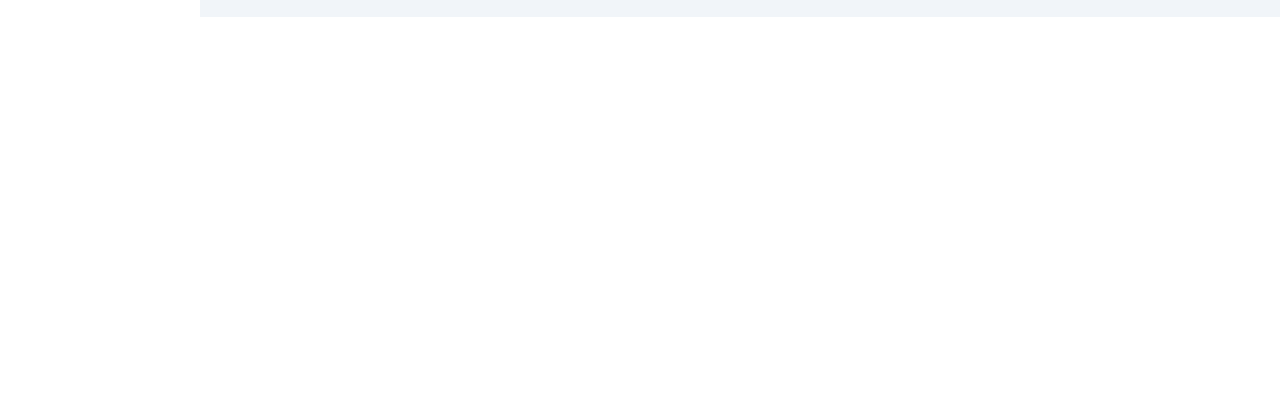
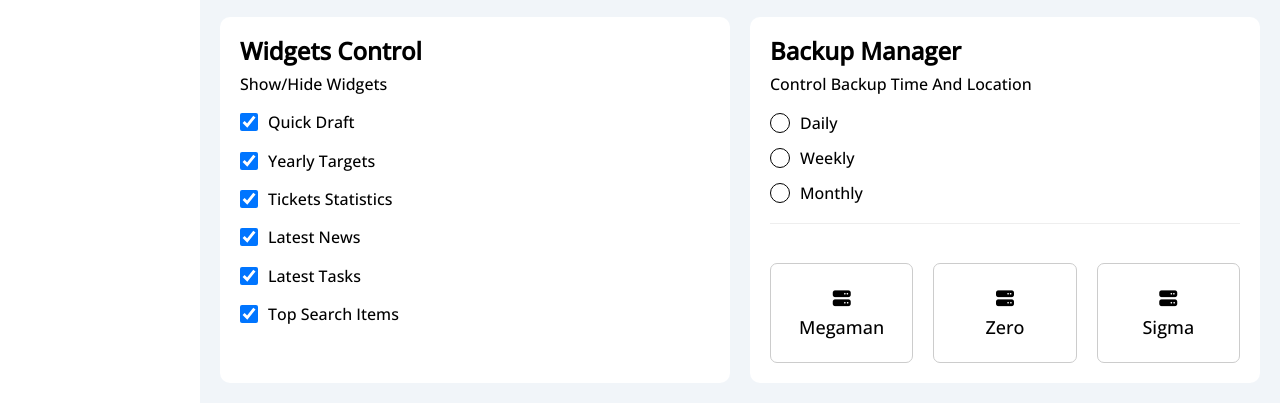
Before and after one commit to omar-mFarrag/Template4-Dashboard, a plain HTML site: page setting.html in a window 1280 px wide. Shown: the part 917-1320 px from the top of the page. Before the commit the page ends 934 px from the top, so only its background shows below. Drawn offline with nearby package versions, Linux system fonts and the light colour scheme.

Commit message:
settings page finished

```diff
--- a/css/master.css
+++ b/css/master.css
@@ -1390,4 +1390,136 @@ input:focus{
     margin-top: 10px;
 }
 /* End of Social Info */
+
+/* Strat of Widgets Control */
+.widgets-control{
+    background-color: white;
+    padding: 20px;
+    border-radius: 10px;
+}
+.widgets-control h2{
+    margin-bottom: 10px;
+}
+.widgets-control p{
+    margin-bottom: 20px;
+}
+.wid-control-content{
+    display: flex;
+    flex-direction: column;
+    gap: 20px;
+}
+.wid-control-content div{
+    display: flex;
+    align-items: center;
+    gap: 10px;
+}
+.wid-control-content input{
+    width: 18px;
+    height: 18px;
+}
+.wid-control-content input,
+.wid-control-content label{
+    cursor: pointer;
+}
+.wid-control-content label{
+    font-size: 16px;
+}
+/* End of Widgets Control */
+/* Start of Backup Manager */
+.backup-manager{
+    background-color: white;
+    padding: 20px;
+    border-radius: 10px;
+}
+.backup-manager h2{
+    margin-bottom: 10px;
+}
+.backup-manager p{
+    margin-bottom: 20px;
+}
+.backup-manager .period{
+    display: flex;
+    flex-direction: column;
+    gap: 15px;
+    padding-bottom: 20px;
+    border-bottom: solid 1px var(--main-gray);
+}
+.backup-manager .period .time{
+    display: flex;
+    align-items: center;
+    gap: 10px;
+}
+.period input{
+    appearance: none;
+    -webkit-appearance: none;
+    border: solid black 1px;
+    width: 20px;
+    height: 20px;
+    border-radius: 50%;
+    display: flex;
+    justify-content: center;
+    align-items: center;
+    position: relative;
+    cursor: pointer;
+}
+.period label{
+    cursor: pointer;
+}
+.period input::before{
+    content: "";
+    position: absolute;
+    width: 0px;
+    height: 0px;
+    background-color: #0075ff;
+    border-radius: 50%;
+    top: 50%;
+    left: 50%;
+    transform: translate(-50% , -50%);
+    transition: .3s;
+}
+.period input:checked{
+    border-color: #0075ff;
+}
+.period input:checked::before{
+    width: 10px;
+    height: 10px;
+}
+.backup-manager .servers{
+    display: flex;
+    justify-content: center;
+    gap: 20px;
+    width: 100%;
+    padding-top: 20px;
+}
+.backup-manager .server{
+    width: calc((100% - 40px) / 3 );
+}
+.backup-manager .server input{
+    appearance: none;
+}
+.backup-manager .server label{
+    display: flex;
+    flex-direction: column;
+    align-items: center;
+    gap: 10px;
+    cursor: pointer;
+    padding: 25px;
+    border-radius: 7px;
+    border: 1px solid #ccc;
+    transition: .3s;
+    font-size: 18px;
+}
+.backup-manager .server input:checked ~ label{
+    color: var(--main-blue);
+    border-color: var(--main-blue);
+}
+@media (max-width: 767px){
+    .backup-manager .servers{
+        flex-direction: column;
+    }
+    .backup-manager .server{
+        width: 100%;
+    }
+}
+/* End of Backup Manager */
 /* End of Setting page */
--- a/setting.html
+++ b/setting.html
@@ -179,6 +179,87 @@
             <button>Save</button>
           </div>
           <!-- End of Social info -->
+
+
+          <!-- Start of Widgets Control -->
+          <div class="widgets-control">
+            <h2>Widgets Control</h2>
+            <p>Show/Hide Widgets</p>
+            <div class="wid-control-content">
+              <div class="quick-draft-c">
+                <input checked type="checkbox" onclick="test()" name="quick-draft" id="quick-draft">
+                <label for="quick-draft">Quick Draft</label>
+              </div>
+              <div class="yearly-targets">
+                <input checked type="checkbox" name="yearly-targets" id="yearly-targets">
+                <label for="yearly-targets">Yearly Targets</label>
+              </div>
+              <div class="tickets-statistics">
+                <input checked type="checkbox" name="quick-draft" id="tickets-statistics">
+                <label for="tickets-statistics">Tickets Statistics</label>
+              </div>
+              <div class="latest-news">
+                <input checked type="checkbox" name="quick-draft" id="latest-news">
+                <label for="latest-news">Latest News</label>
+              </div>
+              <div class="latest-tasks">
+                <input checked type="checkbox" name="quick-draft" id="latest-tasks">
+                <label for="latest-tasks">Latest Tasks</label>
+              </div>
+              <div class="Top-search-items">
+                <input checked type="checkbox" name="quick-draft" id="Top-search-items">
+                <label for="Top-search-items">Top Search Items</label>
+              </div>
+            </div>
+          </div>
+          <!-- End of Widgets Control -->
+
+
+          <!-- Strart Of Backup Manager -->
+          <div class="backup-manager">
+            <h2>Backup Manager</h2>
+            <p>Control Backup Time And Location</p>
+            <div class="backup-manager-content">
+              <div class="period">
+                <div class="time">
+                  <input type="radio" name="time" id="daily">
+                  <label for="daily">Daily</label>
+                </div>
+                <div class="time">
+                  <input type="radio" name="time" id="weekly">
+                  <label for="weekly">Weekly</label>
+                </div>
+                <div class="time">
+                  <input type="radio" name="time" id="monthly">
+                  <label for="monthly">Monthly</label>
+                </div>
+              </div>
+              <div class="servers">
+                <div class="server">
+                  <input type="radio" name="sever" id="megaman">
+                  <label for="megaman">
+                    <i class="fa-solid fa-server"></i>
+                    Megaman
+                  </label>
+                </div>
+                <div class="server">
+                  <input type="radio" name="sever" id="zero">
+                  <label for="zero">
+                    <i class="fa-solid fa-server"></i>
+                    Zero
+                  </label>
+                </div>
+                <div class="server">
+                  <input type="radio" name="sever" id="sigma">
+                  <label for="sigma">
+                    <i class="fa-solid fa-server"></i>
+                    Sigma
+                  </label>
+                </div>
+              </div>
+            </div>
+          </div>
+          <!-- End Of Backup Manager -->
         </div>
       </div>
     </div>
```
Also changed, not shown: index.html (+2 -2 lines).
